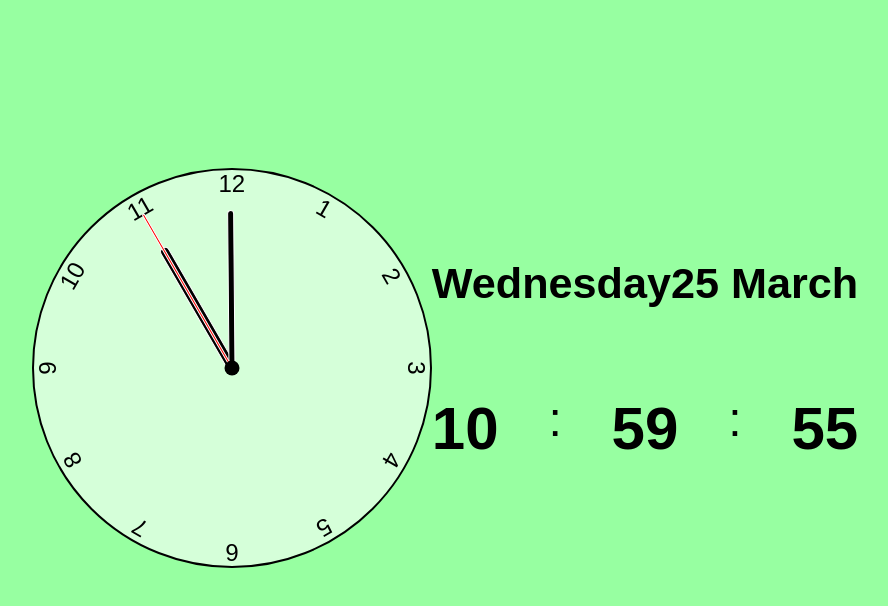
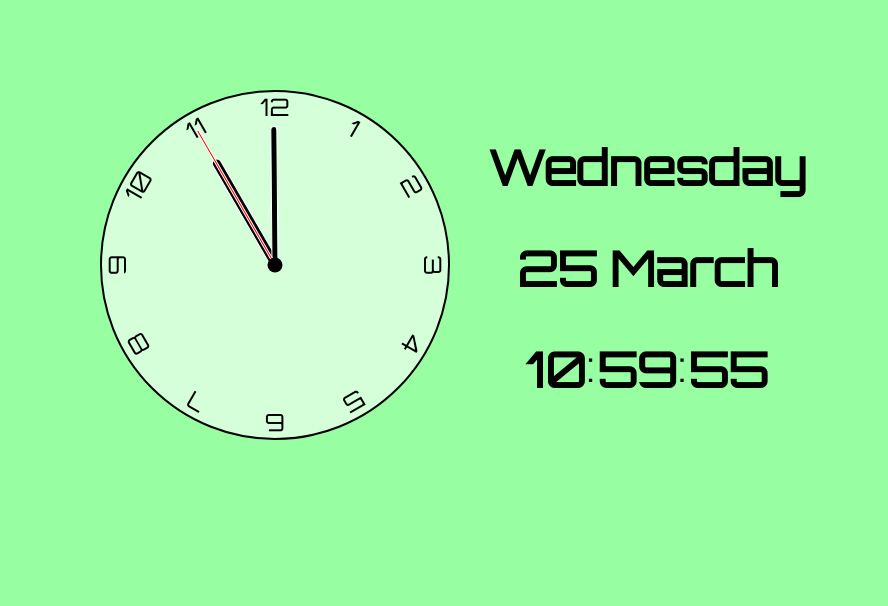
Before and after one commit to lenverbij/Challenge2-Len-Verbij, a plain HTML site: page index.html in a window 1280 px wide. Shown: the whole page, without its empty margins (195-1083 px from the left). Drawn offline with Linux system fonts and the light colour scheme.

Commit message:
klok af
Definitieve klok

```diff
--- a/styles.css
+++ b/styles.css
@@ -1,47 +1,63 @@
+@import url('https://fonts.googleapis.com/css?family=Orbitron&display=swap');
+
 *{
   box-sizing: border-box;
-  font-family: Gotham Rounded, sans-serif;
+  font-family: 'Orbitron', sans-serif;
 }
 
 body {
   background: #97ffa1;
-  display: flex;
-  justify-content: center;
-  align-items: center;
-  min-height: 90vh;
   overflow: hidden;
+  width: 100%;
 }
 
+/*container van de klok*/
+.clockPosition{
+	display: flex;
+	justify-content: center;
+}
 #day{
-	display: flex;
-	justify-content:space-between;
+	justify-content: center;
 	font-size: 1.8rem ;
+	text-align: center;
 }
 
 #time{
 	display: flex;
-	justify-content: space-between;
+	justify-content: center;
 	font-size: 2.5rem ;
+	margin-top: 0;
 }
+#timeHour, #timeMinute, #timeSeconds{
+	margin-top: 0;
+}
+
+/*dubbelepunt tussen de tijdseenheden*/
 .dubbelepunt{
 	font-size: 3rem ;
+	margin-left: 0.5%;
+	margin-right: 0.5%;
+	margin-top: 0;
+	padding-top: 3px;
 }
 
-.dark{
+/*code voor darkmode*/
+.darkmode{
     background: #000;
     color: white;
     transition: 1s;
 }
-
+/*visualisatie klok*/
 .clock {
-  width: 400px;
-  height: 400px;
+  width: 300px;
+  height: 300px;
   background-color: rgba(255, 255, 255, .6);
   border-radius: 50%;
   border: 2px solid black;
   position: relative;
+  margin-top: 5%;
 }
-
+/*klok nummers*/
 .clock .number {
   --rotation: 0;
   position: absolute;
@@ -51,7 +67,7 @@ body {
   transform: rotate(var(--rotation));
   font-size: 1.5rem;
 }
-
+/*hoek van de nummers in de klok*/
 .clock .number1 { --rotation: 30deg; }
 .clock .number2 { --rotation: 60deg; }
 .clock .number3 { --rotation: 90deg; }
@@ -64,6 +80,7 @@ body {
 .clock .number10 { --rotation: 300deg; }
 .clock .number11 { --rotation: 330deg; }
 
+/*wijzer van de klok*/
 .clock .hand {
   --rotation: 0;
   position: absolute;
@@ -76,7 +93,7 @@ body {
   z-index: 10;
   transform: translateX(-50%) rotate(calc(var(--rotation) * 1deg));
 }
-
+/*cirkel in het midden van de klok*/
 .clock::after {
   content: '';
   position: absolute;
@@ -89,21 +106,66 @@ body {
   transform: translate(-50%, -50%);
   border-radius: 50%;
 }
-
+/*seconden wijzer*/
 .clock .hand.second {
   width: 3px;
   height: 45%;
   background-color: red;
 }
-
+/*minuten wijzer*/
 .clock .hand.minute {
   width: 7px;
   height: 40%;
   background-color: black;
 }
-
+/*uren wijzer*/
 .clock .hand.hour {
   width: 10px;
   height: 35%;
   background-color: black;
 }
+
+@media only screen and (min-width: 600px){
+	#day{
+		font-size: 2rem;
+	}
+	#time{
+		font-size: 2.5rem;
+	}
+	.clock{
+		width: 350px;
+		height: 350px;
+	}
+}
+@media only screen and (min-width: 980px){
+	body{
+		display: flex;
+		justify-content: center;
+		padding-top: 5%;
+	}
+	#time{
+		font-size: 2rem;
+	}
+	.dubbelepunt{
+		font-size: 2.5rem;
+	}
+	.container{
+		margin-left: 3%;
+		margin-top: 2%;
+	}
+}
+@media only screen and (min-width: 1300px){
+	.clock{
+		width: 450px;
+		height: 450px;
+	}
+	#time{
+		font-size: 2.5rem;
+	}
+	#day{
+		font-size: 2.5rem;
+	}
+	.dubbelepunt{
+		font-size: 3rem;
+	}
+}
```
